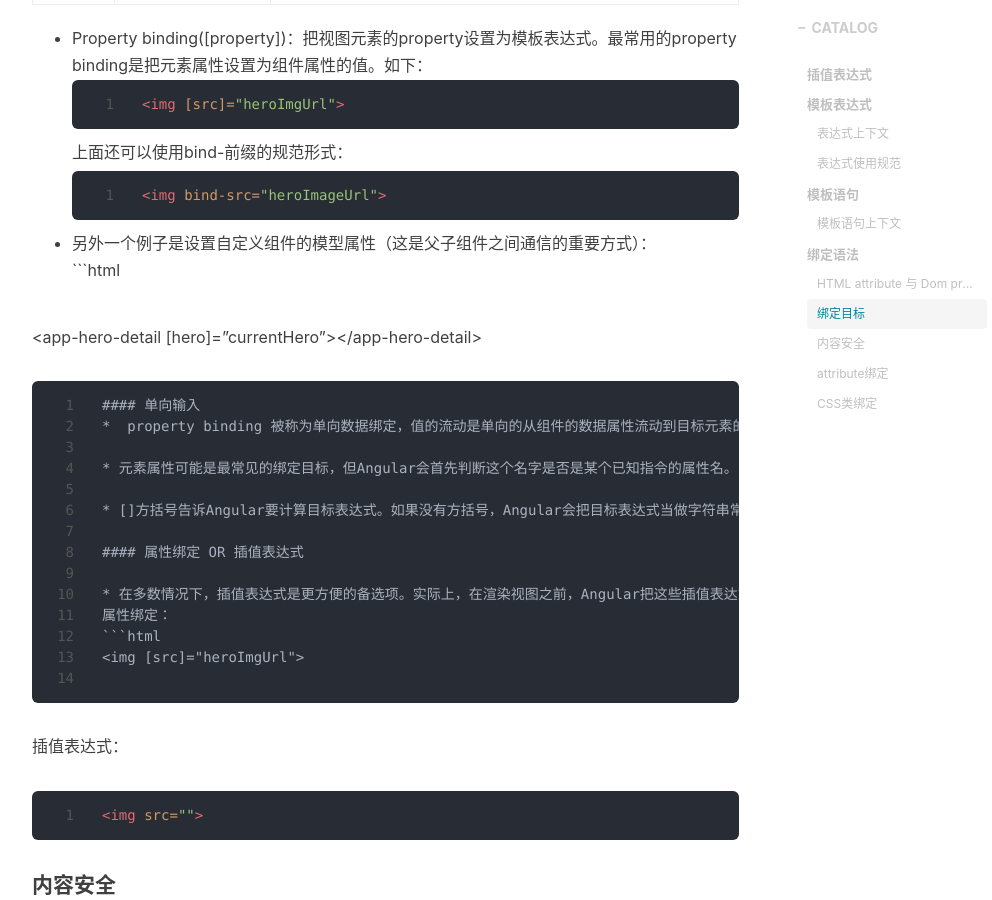
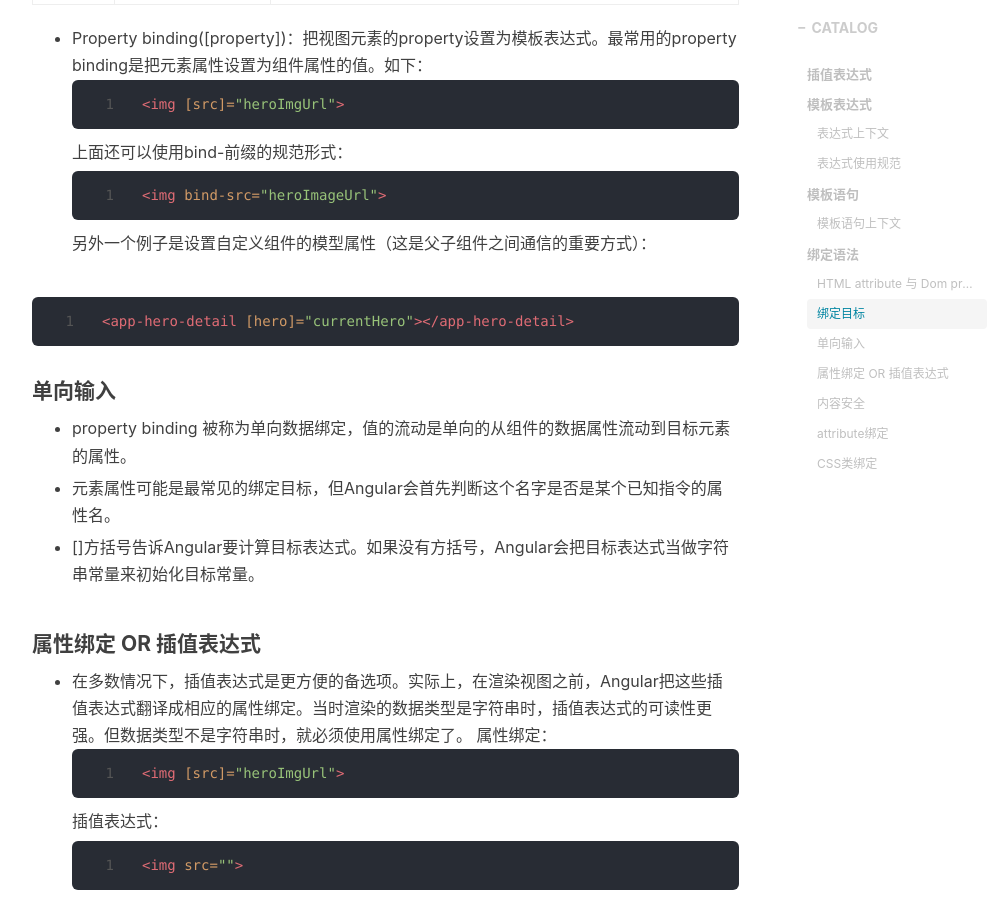
Before and after one commit to fatty-wang/fatty-wang.github.io, a Jekyll site: the page built from _posts/2018-11-21-angular-template-syntax.md, in a window 1280 px wide and 900 px high, scrolled down 2756 px. Shown: the whole window, without its empty margins (233-1225 px from the left). Built offline with Jekyll 4.4.1, drawn with Linux system fonts in a browser that asks for light colours; nearby versions of some CDN libraries; comment, search, counter and statistics services are not loaded.

Commit message:
template syntax v1

````diff
--- a/_posts/2018-11-21-angular-template-syntax.md
+++ b/_posts/2018-11-21-angular-template-syntax.md
@@ -85,11 +85,11 @@ tags:
 ```html
 <img bind-src="heroImageUrl">
 ```
-* 另外一个例子是设置自定义组件的模型属性（这是父子组件之间通信的重要方式）：
+另外一个例子是设置自定义组件的模型属性（这是父子组件之间通信的重要方式）：
+
 ```html
 <app-hero-detail [hero]="currentHero"></app-hero-detail>
 ```
-
 #### 单向输入
 *  property binding 被称为单向数据绑定，值的流动是单向的从组件的数据属性流动到目标元素的属性。
 
````
